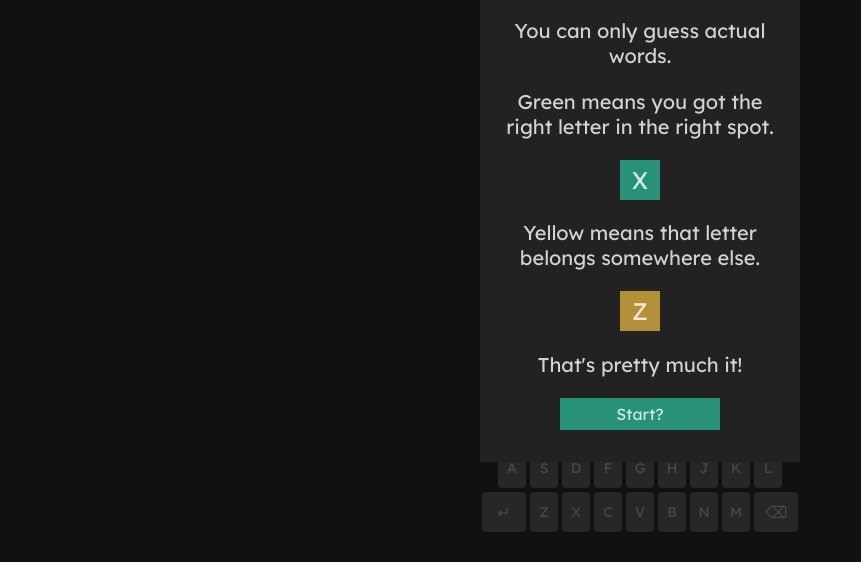
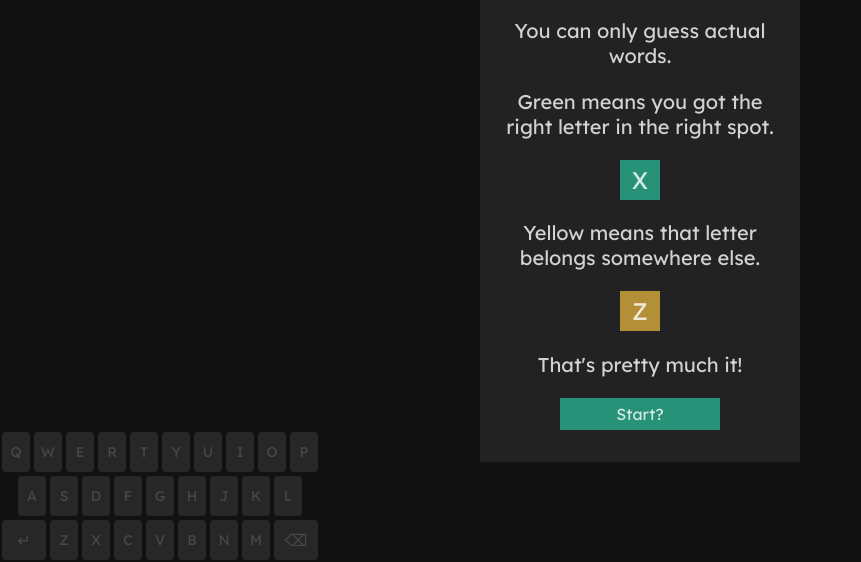
Before and after one commit to N-Plus-Plus/Words, a plain HTML site: page index.html in a window 1280 px wide. Shown: the part 238-800 px from the top of the page, without its empty margins (0-861 px from the left). Drawn offline with Linux system fonts and the light colour scheme.

Commit message:
Add files via upload

```diff
--- a/style.css
+++ b/style.css
@@ -23,8 +23,8 @@ body{
     font-family: 'Lexend Deca', sans-serif;
     color: #fffC;
     overflow: auto;
-    width: 100%;
-    height: 100%;
+    width: 100vw;
+    height: 100vh;
     position: absolute;
     user-select: none;
 }
@@ -46,13 +46,15 @@ body{
 }
 
 .mainPanel{
-    height: 70vh;
+    height: 65vh;
     width: var( --width );
 }
 
 .keyBoard{
-    height: 20vh;
+    z-index: 1;
     width: var( --width );
+    position: absolute;
+    bottom: 0;
 }
 
 .keyboardRow{
```
